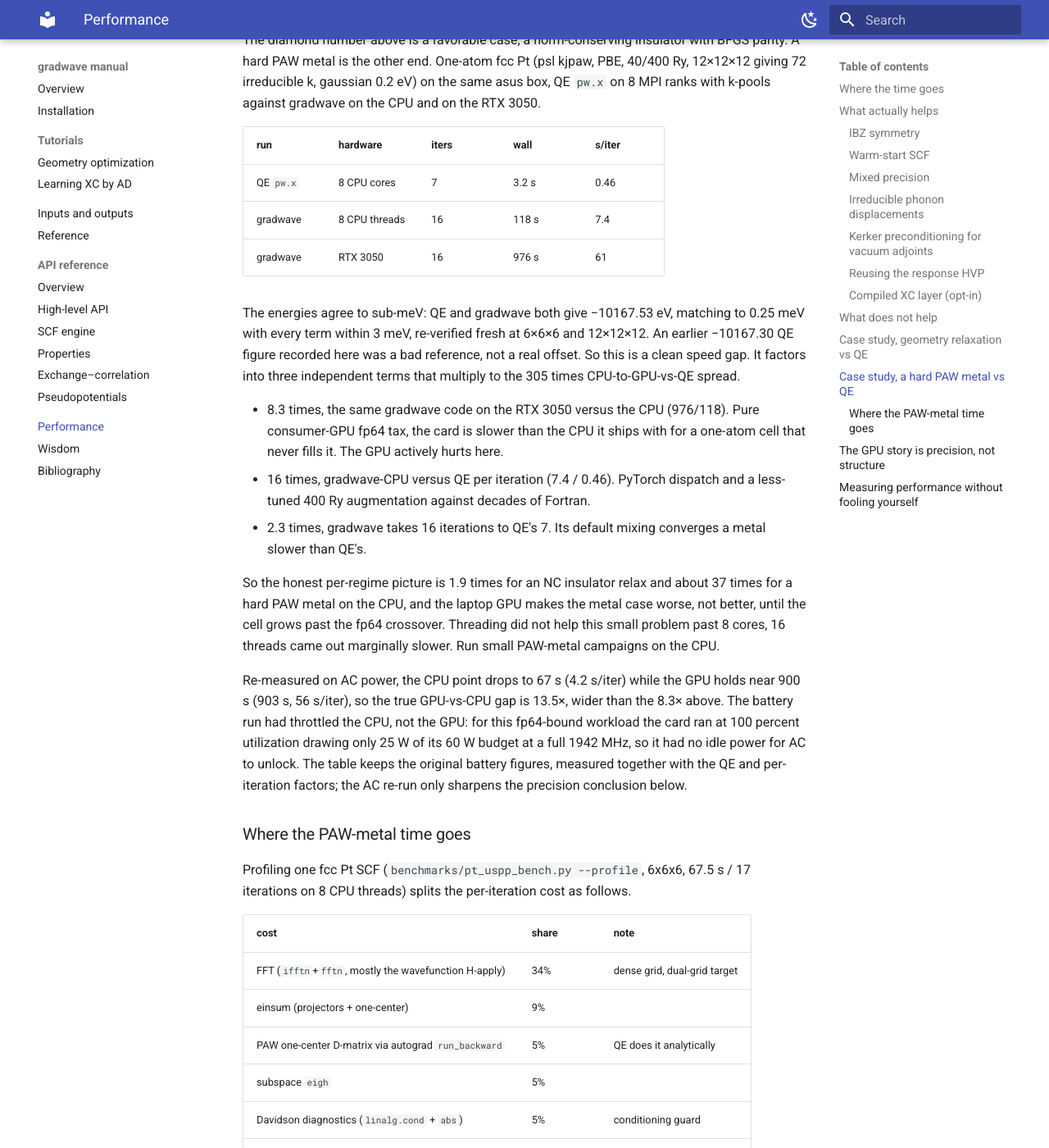
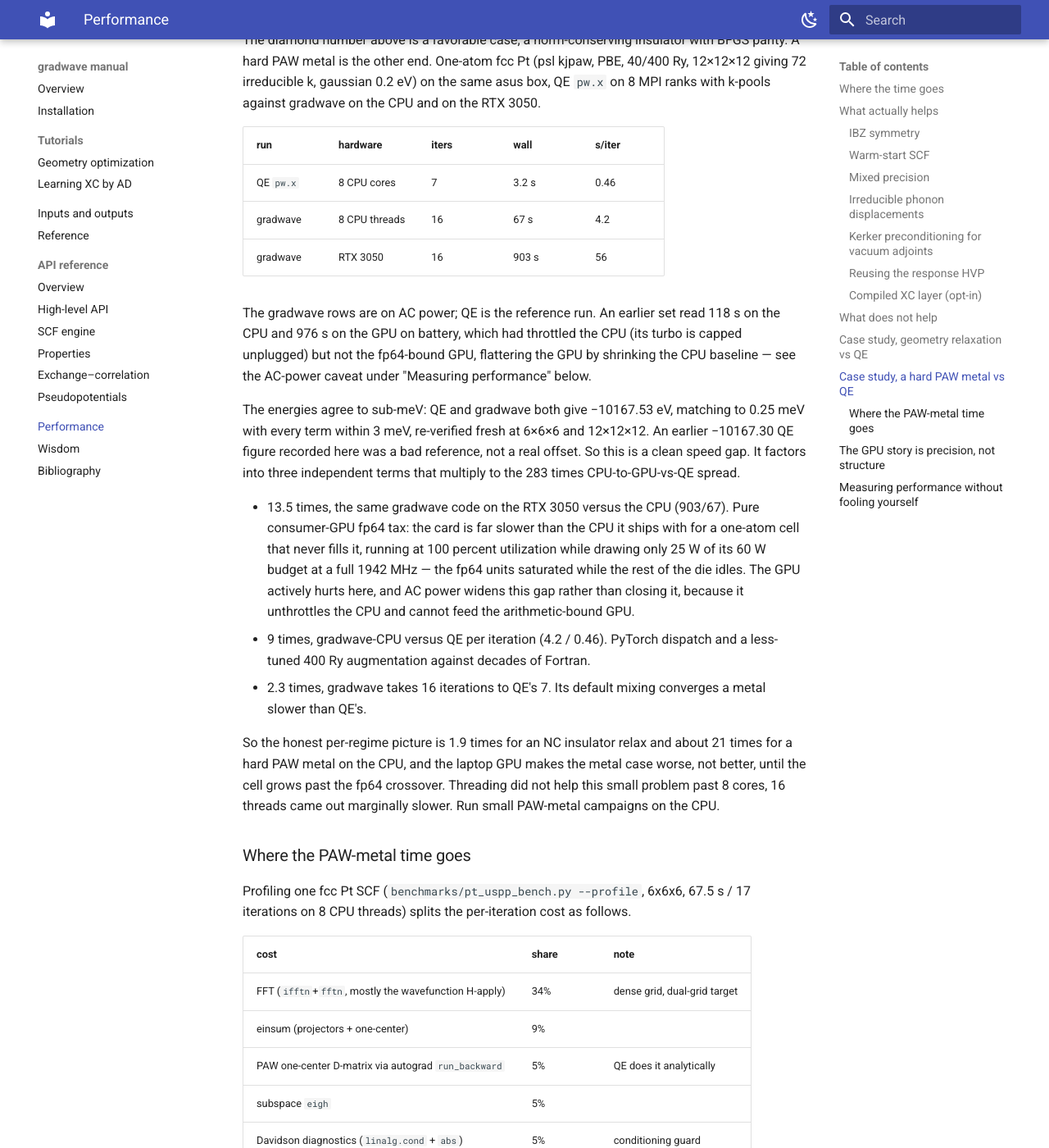
Before and after one commit to wladerer/gradwave, an MkDocs documentation site: the page built from docs/manual/performance.md, in a window 1280 px wide and 1400 px high, scrolled down 5180 px. Shown: the whole window at 82% size. Built offline with MkDocs 1.6.1 and Material for MkDocs 9.7.7, drawn with Linux system fonts in a browser that asks for light colours; some of the changed text lies outside the part shown.

Commit message:
docs(perf): put the AC numbers in the Pt case-study table
Replace the battery-throttled figures with the AC-power measurements taken this
session, and re-derive the factorization so it reconciles:

  QE pw.x (ref)   7 it   3.2 s   0.46 s/it
  gradwave CPU   16 it    67 s   4.2  s/it   (was 118 s on battery)
  gradwave GPU   16 it   903 s   56   s/it   (was 976 s on battery)

  GPU vs CPU        13.5x   (was 8.3x)  -- the gap WIDENS on AC, since AC
                                           unthrottles the CPU but not the
                                           fp64-bound GPU (100% util at 25/60 W)
  CPU vs QE / iter   9x     (was 16x)
  iteration count    2.3x
  CPU vs QE total    21x    (was 37x)
  GPU vs QE spread  283x    (was 305x)      13.5 * 9.1 * 2.3 = 283, reconciled

Folds in the earlier standalone AC annotation and the 25/60 W fp64 evidence.
The pre-dual-grid profiling snapshot below (6x6x6) is left as a dated unit; its
shares predate the dual grid and need a separate refresh, not just an AC number.

Co-Authored-By: Claude Opus 4.8 (1M context) <noreply@anthropic.com>

```diff
--- a/docs/manual/performance.md
+++ b/docs/manual/performance.md
@@ -210,36 +210,37 @@ Ry, 12×12×12 giving 72 irreducible k, gaussian 0.2 eV) on the same asus box, Q
 | run | hardware | iters | wall | s/iter |
 |---|---|---|---|---|
 | QE `pw.x` | 8 CPU cores | 7 | 3.2 s | 0.46 |
-| gradwave | 8 CPU threads | 16 | 118 s | 7.4 |
-| gradwave | RTX 3050 | 16 | 976 s | 61 |
+| gradwave | 8 CPU threads | 16 | 67 s | 4.2 |
+| gradwave | RTX 3050 | 16 | 903 s | 56 |
+
+The gradwave rows are on AC power; QE is the reference run. An earlier set read 118 s
+on the CPU and 976 s on the GPU on battery, which had throttled the CPU (its turbo is
+capped unplugged) but not the fp64-bound GPU, flattering the GPU by shrinking the CPU
+baseline — see the AC-power caveat under "Measuring performance" below.
 
 The energies agree to sub-meV: QE and gradwave both give −10167.53 eV, matching to
 0.25 meV with every term within 3 meV, re-verified fresh at 6×6×6 and 12×12×12. An
 earlier −10167.30 QE figure recorded here was a bad reference, not a real offset. So
-this is a clean speed gap. It factors into three independent
-terms that multiply to the 305 times CPU-to-GPU-vs-QE spread.
+this is a clean speed gap. It factors into three independent terms that multiply to
+the 283 times CPU-to-GPU-vs-QE spread.
 
-- 8.3 times, the same gradwave code on the RTX 3050 versus the CPU (976/118). Pure
-  consumer-GPU fp64 tax, the card is slower than the CPU it ships with for a one-atom
-  cell that never fills it. The GPU actively hurts here.
-- 16 times, gradwave-CPU versus QE per iteration (7.4 / 0.46). PyTorch dispatch and a
+- 13.5 times, the same gradwave code on the RTX 3050 versus the CPU (903/67). Pure
+  consumer-GPU fp64 tax: the card is far slower than the CPU it ships with for a
+  one-atom cell that never fills it, running at 100 percent utilization while drawing
+  only 25 W of its 60 W budget at a full 1942 MHz — the fp64 units saturated while the
+  rest of the die idles. The GPU actively hurts here, and AC power widens this gap
+  rather than closing it, because it unthrottles the CPU and cannot feed the
+  arithmetic-bound GPU.
+- 9 times, gradwave-CPU versus QE per iteration (4.2 / 0.46). PyTorch dispatch and a
   less-tuned 400 Ry augmentation against decades of Fortran.
 - 2.3 times, gradwave takes 16 iterations to QE's 7. Its default mixing converges a
   metal slower than QE's.
 
-So the honest per-regime picture is 1.9 times for an NC insulator relax and about 37
+So the honest per-regime picture is 1.9 times for an NC insulator relax and about 21
 times for a hard PAW metal on the CPU, and the laptop GPU makes the metal case worse,
 not better, until the cell grows past the fp64 crossover. Threading did not help this
 small problem past 8 cores, 16 threads came out marginally slower. Run small PAW-metal
 campaigns on the CPU.
-
-Re-measured on AC power, the CPU point drops to 67 s (4.2 s/iter) while the GPU holds
-near 900 s (903 s, 56 s/iter), so the true GPU-vs-CPU gap is 13.5×, wider than the
-8.3× above. The battery run had throttled the CPU, not the GPU: for this fp64-bound
-workload the card ran at 100 percent utilization drawing only 25 W of its 60 W budget
-at a full 1942 MHz, so it had no idle power for AC to unlock. The table keeps the
-original battery figures, measured together with the QE and per-iteration factors; the
-AC re-run only sharpens the precision conclusion below.
 
 ### Where the PAW-metal time goes
 
@@ -255,7 +256,7 @@ iterations on 8 CPU threads) splits the per-iteration cost as follows.
 | Davidson diagnostics (`linalg.cond` + `abs`) | 5% | conditioning guard |
 | misc Davidson (qr, solve_triangular, norm, cat) | 7% | |
 
-The 37 times factors as roughly 16 times per iteration and 2.3 times iteration count.
+The 21 times factors as roughly 9 times per iteration and 2.3 times iteration count.
 For the iteration count, the mixing scheme is the lever and the smearing kernel is not.
 Sweeping fcc Pt, `johnson` converges in 13 iterations against `pulay` 17 and `broyden`
 20, and gaussian, cold, and mp1 sit within one iteration at fixed scheme. The converged
```
